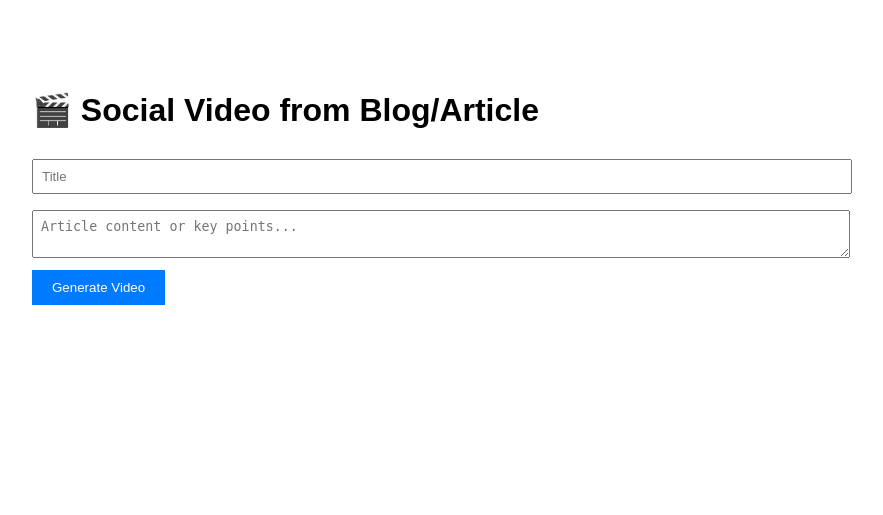
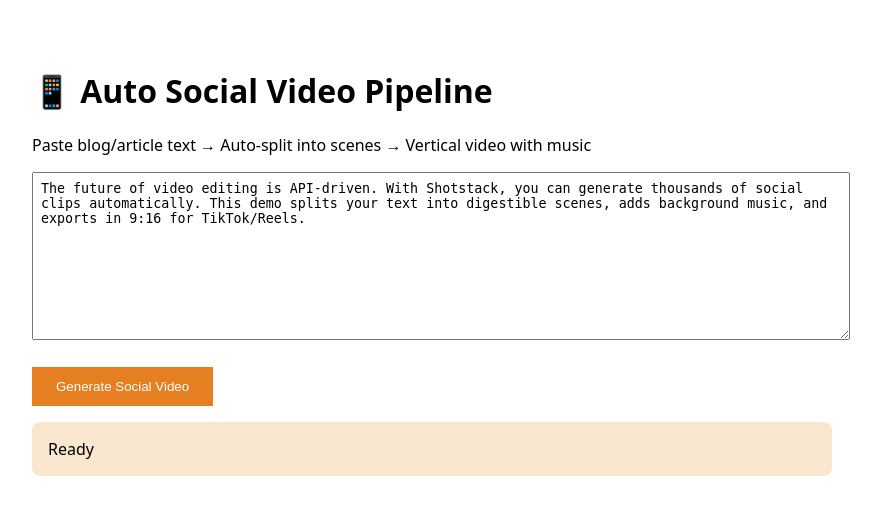
Before and after one commit to hallo2026-coder/shotstack-demo-apps, a Flask app: page / in a window 1280 px wide. Shown: the top 515 px of the page, without its empty margins (208-1091 px from the left). Run offline with Flask 3, Linux system fonts and the light colour scheme.

Commit message:
Update index.html

```diff
--- a/social-video-pipeline/templates/index.html
+++ b/social-video-pipeline/templates/index.html
@@ -1,57 +1,72 @@
 <!DOCTYPE html>
 <html>
 <head>
-    <title>Social Video Pipeline – Shotstack</title>
+    <title>Auto Social Video Pipeline</title>
     <style>
-        body { font-family: sans-serif; max-width: 800px; margin: 50px auto; padding: 20px; }
-        input, textarea { width: 100%; padding: 8px; margin: 8px 0; }
-        button { background: #007bff; color: white; border: none; padding: 10px 20px; }
+        body { font-family: system-ui; max-width: 800px; margin: 2rem auto; padding: 1rem; }
+        textarea { width: 100%; padding: 0.5rem; font-family: monospace; }
+        button { background: #e67e22; color: white; border: none; padding: 0.75rem 1.5rem; cursor: pointer; }
+        #status { background: #f9e6cf; border-radius: 8px; padding: 1rem; margin-top: 1rem; }
     </style>
 </head>
 <body>
-    <h1>🎬 Social Video from Blog/Article</h1>
-    <input type="text" id="title" placeholder="Title"><br>
-    <textarea id="content" placeholder="Article content or key points..."></textarea><br>
-    <button id="renderBtn">Generate Video</button>
-    <div id="status"></div>
+    <h1>📱 Auto Social Video Pipeline</h1>
+    <p>Paste blog/article text → Auto-split into scenes → Vertical video with music</p>
+    <textarea id="blogText" rows="10" placeholder="Paste your long-form content here...">The future of video editing is API-driven. With Shotstack, you can generate thousands of social clips automatically. This demo splits your text into digestible scenes, adds background music, and exports in 9:16 for TikTok/Reels.</textarea><br><br>
+    <button id="renderBtn">Generate Social Video</button>
+    <div id="status">Ready</div>
     <div id="videoContainer"></div>
 
     <script>
-        document.getElementById('renderBtn').onclick = async () => {
-            const title = document.getElementById('title').value;
-            const content = document.getElementById('content').value;
-            if (!title) return alert('Title required');
+        const renderBtn = document.getElementById('renderBtn');
         const statusDiv = document.getElementById('status');
-            statusDiv.innerHTML = 'Submitting...';
+        const videoContainer = document.getElementById('videoContainer');
+
+        renderBtn.addEventListener('click', async () => {
+            const blogText = document.getElementById('blogText').value;
+            if (!blogText.trim()) return alert('Please paste some text');
+
+            renderBtn.disabled = true;
+            statusDiv.innerHTML = '⏳ Submitting social pipeline job...';
+
+            try {
                 const res = await fetch('/render', {
                     method: 'POST',
-                headers: {'Content-Type': 'application/json'},
-                body: JSON.stringify({title, content})
+                    headers: { 'Content-Type': 'application/json' },
+                    body: JSON.stringify({ blog_text: blogText })
                 });
                 const data = await res.json();
-            if (data.error) {
-                statusDiv.innerHTML = 'Error: ' + data.error;
-                return;
+                if (data.error) throw new Error(data.error);
+
+                const renderId = data.render_id;
+                statusDiv.innerHTML = `✅ Render queued (ID: ${renderId})<br>⏲️ Polling for completion...`;
+
+                let videoUrl = null;
+                for (let i = 0; i < 90; i++) { // longer for multi-scene
+                    await new Promise(r => setTimeout(r, 2000));
+                    const statusRes = await fetch(`/status/${renderId}`);
+                    const statusData = await statusRes.json();
+                    if (statusData.status === 'done') {
+                        videoUrl = statusData.url;
+                        break;
+                    } else if (statusData.status === 'failed') {
+                        throw new Error('Render failed: ' + statusData.message);
                     }
-            const renderId = data.render_id;
-            statusDiv.innerHTML = `Queued: ${renderId}`;
-            poll(renderId);
-        };
+                    statusDiv.innerHTML = `⏳ Rendering ${Math.floor(i*2/60)}/??? minutes...`;
+                }
 
-        async function poll(rid) {
-            const interval = setInterval(async () => {
-                const res = await fetch(`/status/${rid}`);
-                const status = await res.json();
-                if (status.status === 'done') {
-                    clearInterval(interval);
-                    document.getElementById('status').innerHTML = `✅ Done! <a href="${status.url}" target="_blank">Download video</a>`;
-                    document.getElementById('videoContainer').innerHTML = `<video controls src="${status.url}"></video>`;
-                } else if (status.status === 'failed') {
-                    clearInterval(interval);
-                    document.getElementById('status').innerHTML = `❌ Failed: ${status.message}`;
+                if (videoUrl) {
+                    statusDiv.innerHTML = '✅ Social video ready!';
+                    videoContainer.innerHTML = `<video controls src="${videoUrl}" autoplay loop style="max-width:300px; border-radius:20px;"></video>`;
+                } else {
+                    throw new Error('Timeout');
                 }
-            }, 2000);
+            } catch (err) {
+                statusDiv.innerHTML = `❌ Error: ${err.message}`;
+            } finally {
+                renderBtn.disabled = false;
             }
+        });
     </script>
 </body>
 </html>
```
Lines whose indentation alone changed are shown as unchanged.
